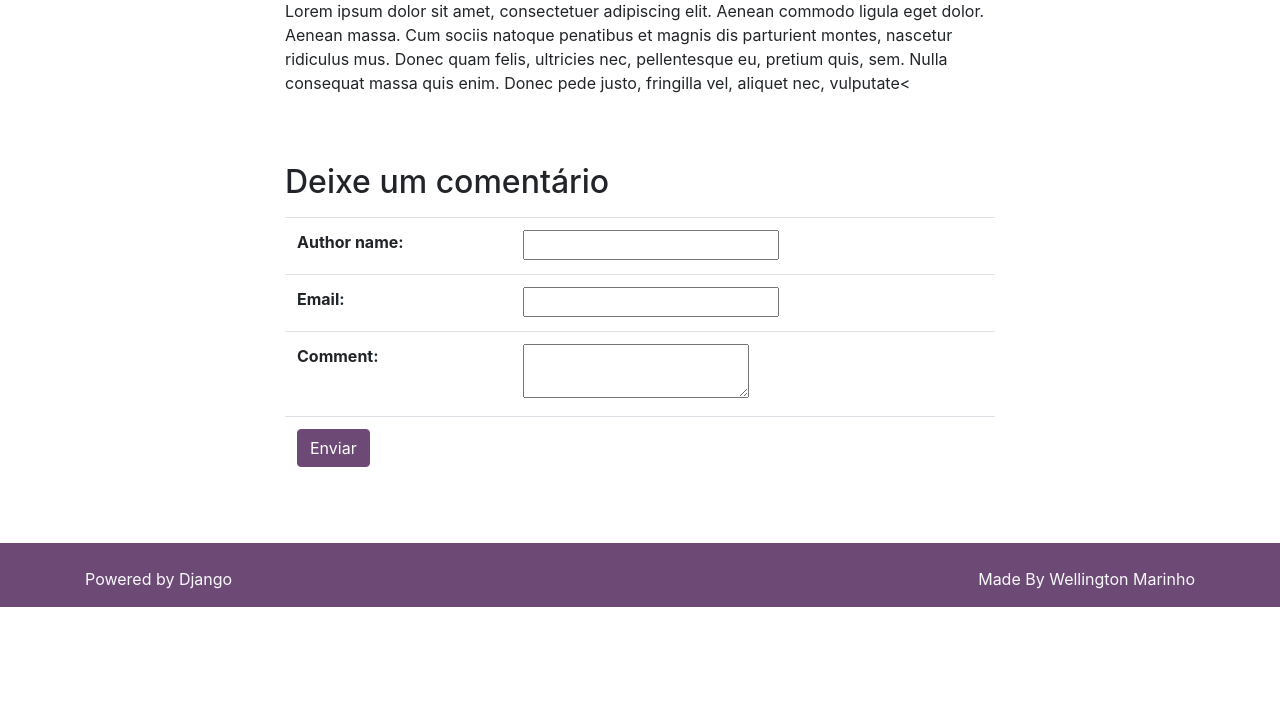
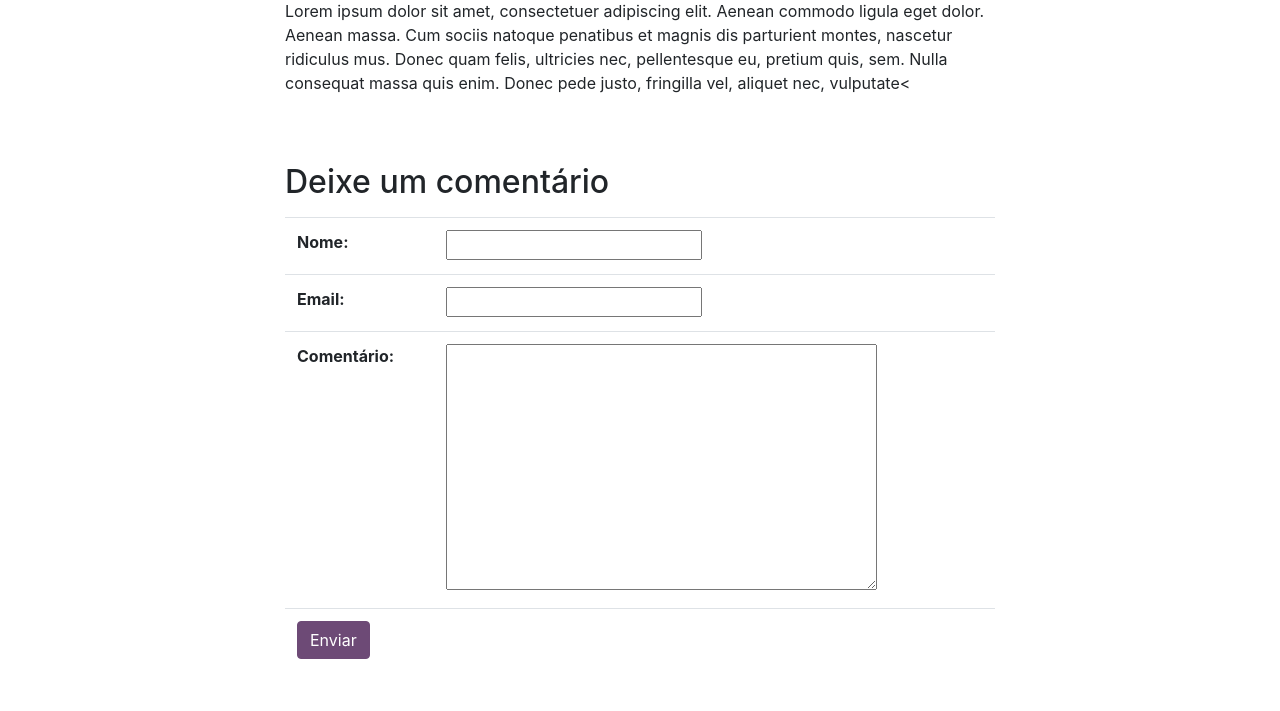
Before and after one commit to WellingtonMarinho13/projeto_blog_django, a Django app: page /post/1 in a window 1280 px wide. Shown: the part 518-1229 px from the top of the page. Before the commit the page ends 1125 px from the top, so only its background shows below. Run offline with Django 3.2, Linux system fonts and the light colour scheme; tables that the repository leaves empty hold one stand-in row (values such as "Sample post"); some libraries are stand-ins or nearby versions.

Commit message:
Retornando a trabalhar nesse projeto

```diff
--- a/comentarios/forms.py
+++ b/comentarios/forms.py
@@ -3,6 +3,18 @@ from .models import Comentario
 
 
 class FormComentario(ModelForm):
+    def clean(self):
+        data = self.cleaned_data
+        nome = data.get('nome_comentario')
+        email = data.get('email_comentario')
+        comentario = data.get('comentario')
+
+        if len(nome) < 3:
+            self.add_error(
+                'nome_comentario',
+                'Nome precisa ter mais que 2 caractéres.'
+            )
+
     class Meta:
         model = Comentario
         fields = ('nome_comentario', 'email_comentario', 'comentario',)
--- a/posts/templates/posts/post_detalhes.html
+++ b/posts/templates/posts/post_detalhes.html
@@ -36,7 +36,7 @@
         <div class="row pt-5">
             <div class="col-xl"></div>
             <div class="col-xl-8">
-                <h2 class="my-3">Comentários (1)</h2>
+                <h2 class="my-3">Comentários ({{ comentarios.count }})</h2>
 
 
 
@@ -62,29 +62,12 @@
                 <h2 class="my-3">Deixe um comentário</h2>
 
                 <form method="POST" action="#envia_comentario">
-                    <input type="hidden" name="csrfmiddlewaretoken"
-                        value="MUiT5cD1u7raeEOr9w9srr4cbQkYc5OTRnWT1cZcIiYWXL8cJqmAl9bxFc7j26yn">
+                    {% csrf_token %}
                     <table class="table">
-                        <tr>
-                            <th><label for="id_author_name">Author name:</label></th>
-                            <td><input type="text" name="author_name" maxlength="255" required
-                                    id="id_author_name"></td>
-                        </tr>
-                        <tr>
-                            <th><label for="id_email">Email:</label></th>
-                            <td><input type="email" name="email" maxlength="254" required id="id_email">
-                            </td>
-                        </tr>
-                        <tr>
-                            <th><label for="id_comment">Comment:</label></th>
-                            <td><textarea name="comment" id="id_comment">
-    </textarea></td>
-                        </tr>
-
-
-
+                        {{ form }}
                         <tr>
                             <td colspan="2">
+                                {% include 'parciais/_messages.html' %}
                                 <input id="envia_comentario" type="submit" class="btn btn-primary"
                                     value="Enviar">
                             </td>
--- a/posts/views.py
+++ b/posts/views.py
@@ -1,9 +1,11 @@
-from django.shortcuts import render
+from django.shortcuts import render, redirect
 from django.views.generic.list import ListView
 from django.views.generic.edit import UpdateView
 from posts.models import Post
 from django.db.models import Q, Count, Case, When
 from comentarios.forms import FormComentario
+from comentarios.models import Comentario
+from django.contrib import messages
 
 
 class PostIndex(ListView):
@@ -67,3 +69,25 @@ class PostDetalhes(UpdateView):
     model = Post
     form_class = FormComentario
     context_object_name = 'post'
+
+    def get_context_data(self, **kwargs):
+        contexto = super().get_context_data()
+        post = self.get_object()
+        comentarios = Comentario.objects.filter(publicado_comentario=True,
+                                                post_comentario=post.id)
+
+        contexto['comentarios'] = comentarios
+        return contexto
+
+    def form_valid(self, form):
+        post = self.get_object()
+        comentario = Comentario(**form.cleaned_data)
+        comentario.post_comentario = post
+
+        if self.request.user.is_authenticated:
+            comentario.usuario_comentario = self.request.user
+
+        comentario.save()
+        messages.success(self.request, 'Comentário enviado com sucesso!')
+
+        return redirect('post_detalhes', pk=post.id)
```
Also changed, not shown: comentarios/models.py (+4 -4 lines).
